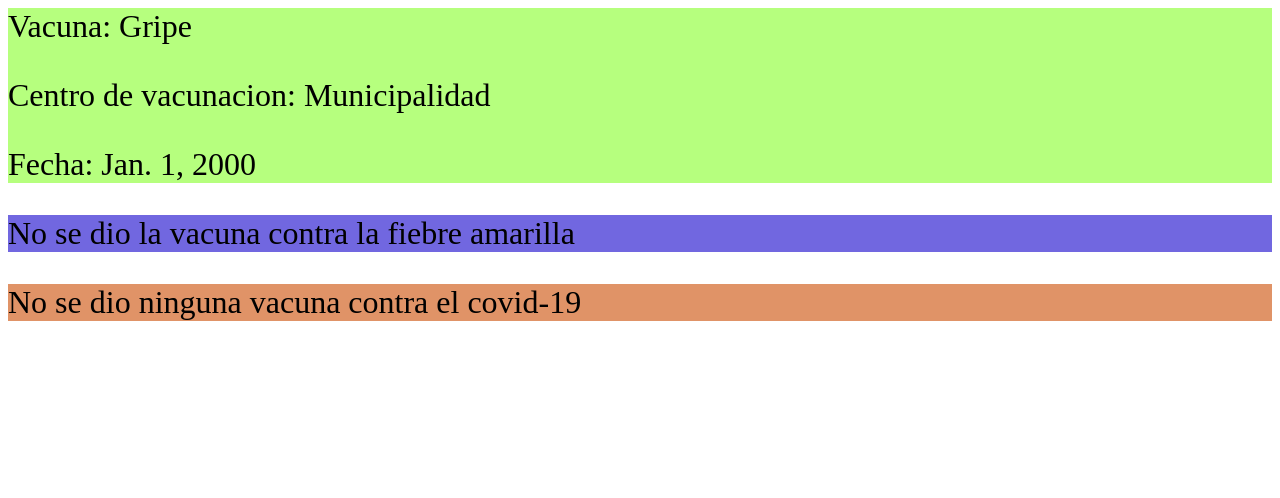
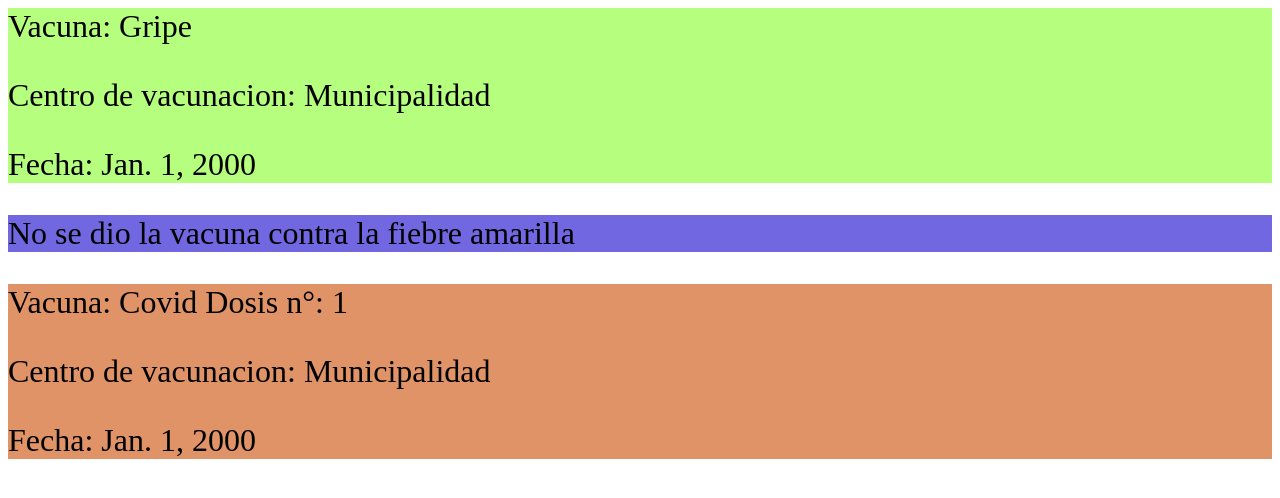
Before and after one commit to BataZanT/VacunAssist, a Django app: template vacuApp/templates/temp.html in a window 1280 px wide. Shown: the top 498 px of the page. Run offline with Django 4.2, Linux system fonts and the light colour scheme; the template is opened without the code that fills it, so the values that code supplies are empty; parts of the project's set-up code (start-up, migrations or seed data) failed here and were passed over.

Commit message:
resuelto problema de encoding utf

```diff
--- a/vacuApp/templates/certificado.html
+++ b/vacuApp/templates/certificado.html
@@ -23,7 +23,7 @@
     {% endif %}
     <div style="background-color: #e09367;">
     {% if turnoC is not None %}
-        <p style="font-size: xx-large;">Vacuna: {{turnoC.vaccine}}</p>
+        <p style="font-size: xx-large;">Vacuna: {{turnoC.vaccine}} Dosis n°: {{dosis}}</p>
         <p style="font-size: xx-large;">Centro de vacunacion: {{turnoC.center}}</p>
         <p style="font-size: xx-large;">Fecha: {{turnoC.date}}</p>
     </div>
--- a/vacuApp/templates/temp.html
+++ b/vacuApp/templates/temp.html
@@ -15,7 +15,9 @@
 
     <div style="background-color: #e09367;">
 
-    <p style="font-size: xx-large;"> No se dio ninguna vacuna contra el covid-19</p>
+        <p style="font-size: xx-large;">Vacuna: Covid Dosis n°: 1</p>
+        <p style="font-size: xx-large;">Centro de vacunacion: Municipalidad</p>
+        <p style="font-size: xx-large;">Fecha: Jan. 1, 2000</p>
     </div>
 
     </div>
--- a/vacuApp/views.py
+++ b/vacuApp/views.py
@@ -443,13 +443,15 @@ class GeneratePdf(View):
                 turnoF = None
 
         turnoC = None
+        dosis = None
         if user.history.covid_doses > 0:
             turnoC = user.appointment_set.filter(vaccine = 1).order_by('-date')
             if len(turnoC) > 0:
                 turnoC = turnoC[0]
+                dosis = user.history.covid_doses
             else:
                 turnoF = None
-        open('vacuApp/templates/temp.html', "w").write(render_to_string('certificado.html', {'turnoG': turnoG, 'turnoF' : turnoF, 'turnoC':turnoC}))
+        open('vacuApp/templates/temp.html', "w",encoding='utf-8').write(render_to_string('certificado.html', {'turnoG': turnoG, 'turnoF' : turnoF, 'turnoC':turnoC, 'dosis': dosis}))
 
         # getting the template
         pdf = html_to_pdf('temp.html')
```
Also changed, not shown: db.sqlite3.
